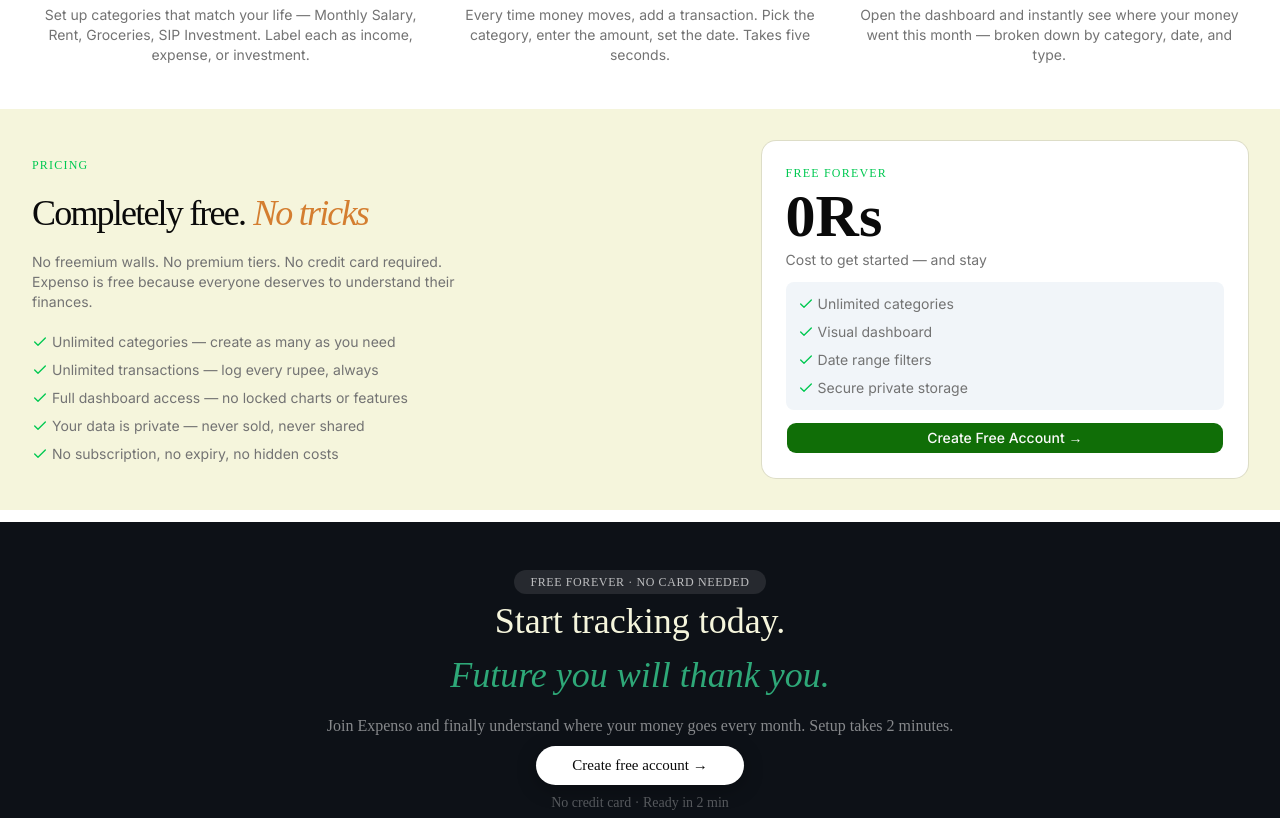
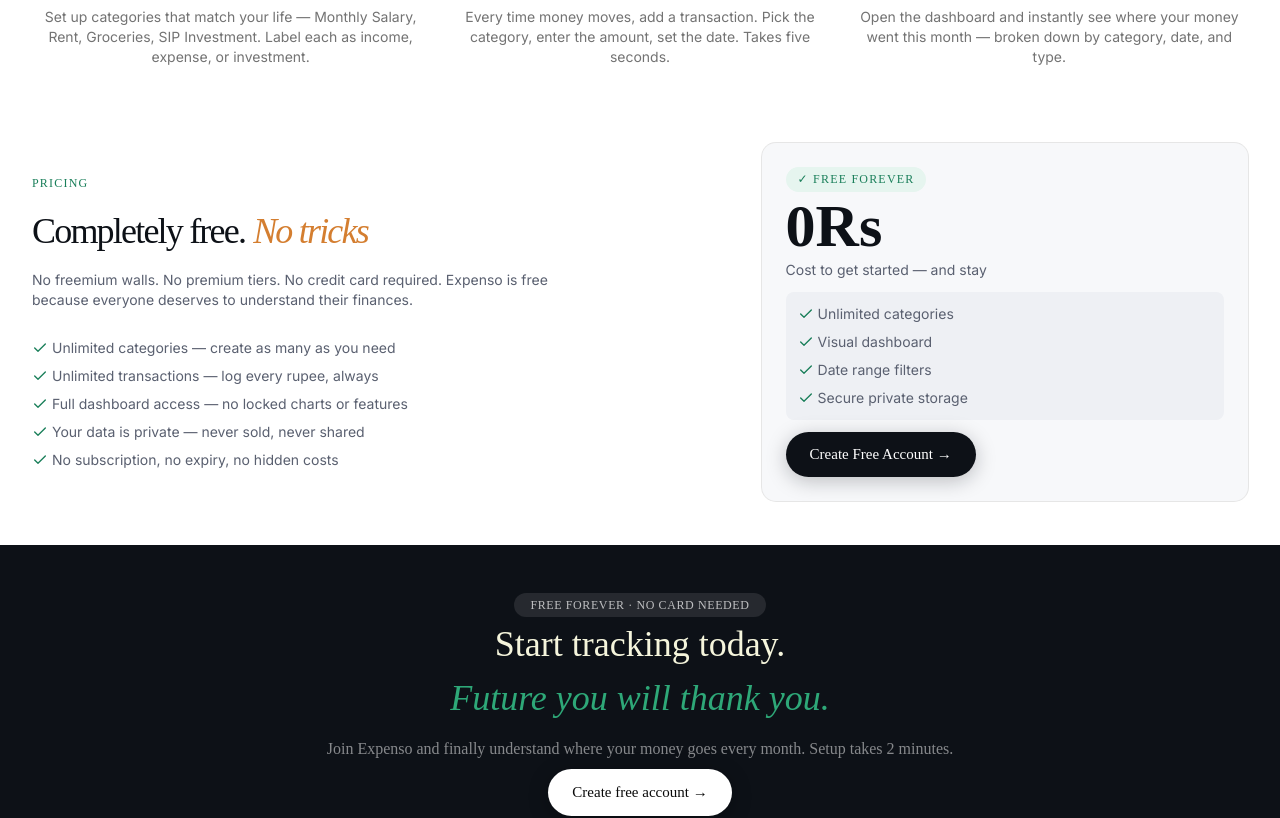
Before and after one commit to WaqarHussain0/expenso, a Next.js app: page / in a window 1280 px wide. Shown: the part 1510-2328 px from the top of the page. Built offline with nearby package versions, Linux system fonts and the light colour scheme; no server answers.

Commit message:
ui updates

```diff
--- a/src/components/feature/landing-page/CTA.tsx
+++ b/src/components/feature/landing-page/CTA.tsx
@@ -24,7 +24,7 @@ const CTA = () => {
 
       <Link
         href={PAGE_ROUTES.register}
-        className="my-2 inline-flex items-center gap-2 rounded-full bg-white px-9 py-2 text-[15px] font-medium text-[var(--ink)] no-underline shadow-[0_4px_20px_rgba(0,0,0,0.3)] transition-all duration-200 hover:-translate-y-[2px] hover:shadow-[0_8px_30px_rgba(0,0,0,0.4)] active:scale-95"
+        className="my-2 inline-flex items-center gap-2 rounded-full bg-white px-6 py-3 text-[15px] font-medium text-[var(--ink)] no-underline shadow-[0_4px_20px_rgba(0,0,0,0.3)] transition-all duration-200 hover:-translate-y-[2px] hover:shadow-[0_8px_30px_rgba(0,0,0,0.4)] active:scale-95"
       >
         Create free account →
       </Link>
--- a/src/components/feature/landing-page/Features.tsx
+++ b/src/components/feature/landing-page/Features.tsx
@@ -77,15 +77,15 @@ const Feature = () => {
           const Icon = item.icon;
           return (
             <Card
-              className={`px-4 py-8 transition-all duration-300 hover:-translate-y-1 hover:shadow-lg ${index === 0 ? 'bg-[#0d1117]' : 'bg-[#f7f8fa]'}`}
+              className={`px-2 md:px-4 py-4 md:py-8 transition-all duration-300 hover:-translate-y-1 hover:shadow-lg ${index === 0 ? 'bg-[#0d1117]' : 'bg-[#f7f8fa]'}`}
               key={item.title}
             >
               <CardHeader>
                 <CardTitle
                   className={`flex items-center ${index === 0 ? 'text-white' : 'text-[#0d1117]'}`}
                 >
-                  <div className="mr-2 flex size-10 items-center justify-center rounded-lg bg-white shadow">
-                    <Icon className="size-5 text-[#1a7f5a]" />
+                  <div className="mr-2 flex size-9 md:size-10 items-center justify-center rounded-md md:rounded-lg bg-white shadow">
+                    <Icon className="size-4 md:size-5 text-[#1a7f5a] shrink-no" />
                   </div>
                   {item.title}
                 </CardTitle>
--- a/src/components/feature/landing-page/Header.tsx
+++ b/src/components/feature/landing-page/Header.tsx
@@ -23,13 +23,9 @@ const Header = () => {
           </p>
 
           <div className="mt-3 flex flex-col items-center justify-center gap-2">
-
-
-
-
             <Link
               href={PAGE_ROUTES.register}
-              className="inline-block rounded-[8px] bg-[#6D3B07]/90 px-4 py-2 text-[14px] font-medium text-[#F5F5DC] transition-all duration-200 hover:bg-[#6D3B07] active:scale-95 md:px-5 md:py-3"
+              className="inline-flex w-fit items-center gap-[8px] rounded-full bg-[#0d1117] px-12 py-3 text-[15px] font-medium text-white no-underline shadow-[0_4px_20px_rgba(13,17,23,0.25)] transition-all duration-200 hover:-translate-y-[2px] hover:shadow-[0_8px_30px_rgba(13,17,23,0.3)]"
             >
               Start for free →
             </Link>
--- a/src/components/feature/landing-page/Pricing.tsx
+++ b/src/components/feature/landing-page/Pricing.tsx
@@ -1,7 +1,9 @@
+import PAGE_ROUTES from '@/app/constants/page-routes.constant';
 import Row from '@/components/common/Row';
 import { Button } from '@/components/ui/button';
 import { Card, CardDescription, CardHeader } from '@/components/ui/card';
 import { Check } from 'lucide-react';
+import Link from 'next/link';
 
 const Pricing = () => {
   const options = [
@@ -19,55 +21,66 @@ const Pricing = () => {
     'Secure private storage',
   ];
   return (
-    <Row className="w-full my-3 justify-center bg-[#F5F5DC]">
-      <Row className="w-full flex-col gap-3 md:gap-0 md:flex-row justify-between p-4 lg:p-8">
-        <div className="flex w-full md:w-[55%] flex-col items-start gap-3">
-          <span className="text-[12px] font-medium tracking-widest text-green-500 uppercase">
+    <Row className="my-3 w-full justify-center bg-[#]">
+      <Row className="w-full flex-col justify-between gap-3 p-4 md:flex-row md:gap-0 lg:p-8">
+        <div className="flex w-full flex-col items-start gap-3 md:w-[55%]">
+          <div className="text-[12px] font-medium tracking-widest text-[#1a7f5a] uppercase">
             Pricing
-          </span>
+          </div>
 
-          <h2 className="section-title max-w-[560px] text-center text-[28px] tracking-tighter md:text-[36px]">
+          <h2 className="section-title max-w-[560px] text-center text-[28px] tracking-tighter text-[#0d1117] md:text-[36px]">
             Completely free.
             <em className="ml-2 text-[#D47E30] italic">No tricks</em>
           </h2>
 
-          <CardDescription className="max-w-[70%] text-center text-start">
+          <CardDescription className="max-w-[520px] text-start text-[#5a6070]">
             No freemium walls. No premium tiers. No credit card required.
             Expenso is free because everyone deserves to understand their
             finances.
           </CardDescription>
 
-          <div className="mt-2 flex flex-col gap-2">
+          <div className="mt-4 flex flex-col gap-2">
             {options.map(item => (
               <div key={item} className="flex items-center gap-1">
-                <Check className="size-4 text-green-500" />
+                <Check className="size-4 text-[#1a7f5a]" />
 
-                <CardDescription>{item}</CardDescription>
+                <CardDescription className="text-[#5a6070]">
+                  {item}
+                </CardDescription>
               </div>
             ))}
           </div>
         </div>
 
-        <Card className="w-full md:w-[40%] px-2 py-6">
+        <Card className="w-full bg-[#f7f8fa] px-2 py-6 md:w-[40%]">
           <CardHeader>
-            <span className="text-[12px] font-medium tracking-widest text-green-500 uppercase">
-              Free forever
-            </span>
+            <div className="w-fit rounded-full bg-[#e6f5ef] px-3 py-1 text-[12px] font-medium tracking-widest text-[#1a7f5a] uppercase">
+              ✓ Free forever
+            </div>
 
-            <h2 className='text-6xl font-black'>0Rs</h2>
+            <h2 className="text-6xl font-black text-[#0d1117]">0Rs</h2>
 
-            <CardDescription>Cost to get started — and stay</CardDescription>
+            <CardDescription className="text-[#5a6070]">
+              Cost to get started — and stay
+            </CardDescription>
 
-            <div className="flex flex-col gap-2 my-2 bg-slate-100 p-3 rounded-md">
+            <div className="my-2 flex flex-col gap-2 rounded-md bg-[#eef0f4] p-3">
               {accountOptions.map(item => (
                 <div key={item} className="flex items-center gap-1">
-                  <Check className="size-4 text-green-500" />
-                  <CardDescription>{item}</CardDescription>
+                  <Check className="size-4 text-[#1a7f5a]" />
+                  <CardDescription className="text-[#5a6070]">
+                    {item}
+                  </CardDescription>
                 </div>
               ))}
             </div>
 
-            <Button className="">Create Free Account →</Button>
+            <Link
+              href={PAGE_ROUTES.register}
+              className="inline-flex w-fit items-center gap-[8px] rounded-full bg-[#0d1117] px-6 py-3 text-[15px] font-medium text-white no-underline shadow-[0_4px_20px_rgba(13,17,23,0.25)] transition-all duration-200 hover:-translate-y-[2px] hover:shadow-[0_8px_30px_rgba(13,17,23,0.3)]"
+            >
+              Create Free Account →
+            </Link>
           </CardHeader>
         </Card>
       </Row>
```
